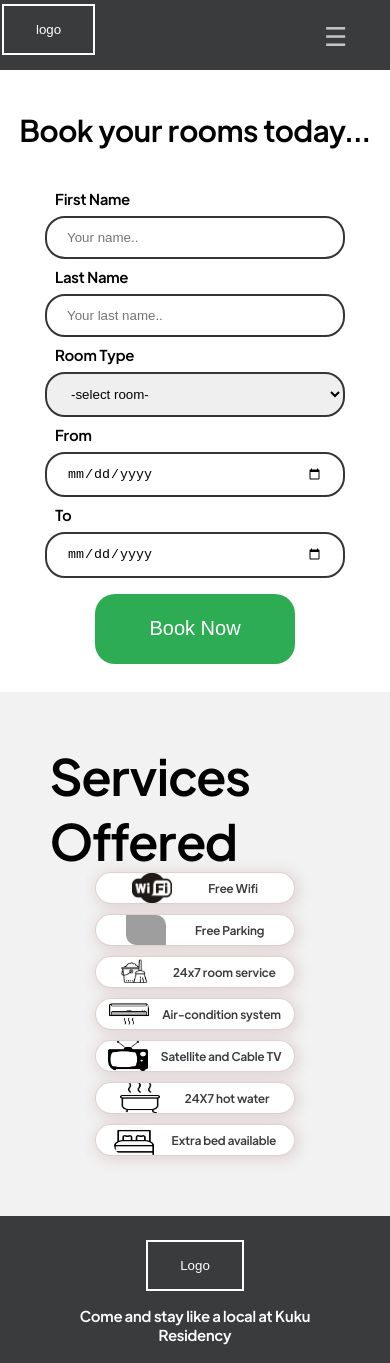
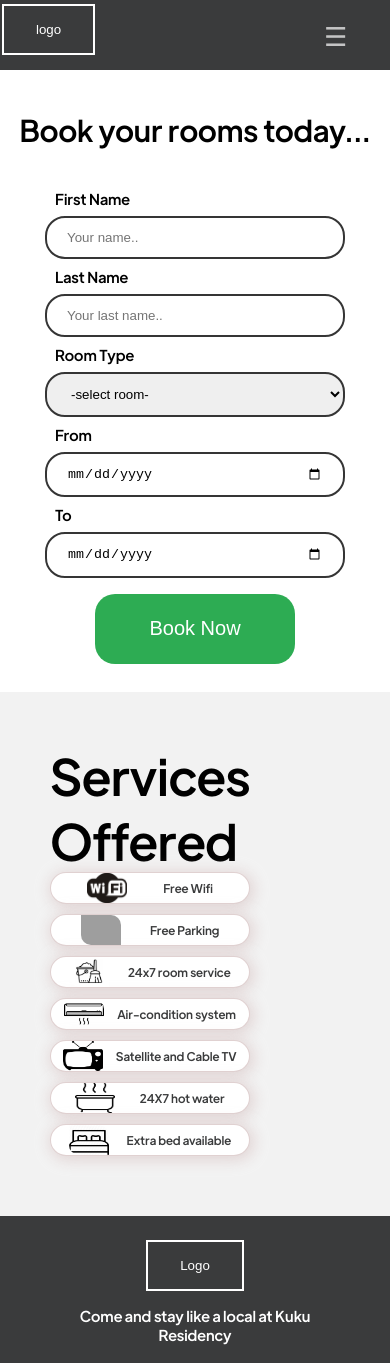
Before and after one commit to agentblues22/hotel-booking-test, a Next.js app: page /bookings in a window 390 px wide. Shown: the top 1363 px of the page. Built offline with nearby package versions, Linux system fonts and the light colour scheme; grey boxes are pictures that could not be loaded.

Commit message:
stable change again.

```diff
--- a/components/Icongallery.module.css
+++ b/components/Icongallery.module.css
@@ -31,13 +31,14 @@
   font-size: 12px;
 }
 
-@media only screen and (max-width: 1200px) {
+@media only screen and (max-width: 1500px) {
   .imagegallery_main {
     padding: 30px 10px 30px 10px;
     display: flex;
-    flex-direction: column;
+    flex-direction: row;
     flex-wrap: wrap;
-    justify-content: space-evenly;
+    justify-content: space-between;
+    justify-self: center;
   }
 
   .imagegallery_container {
--- a/styles/discover.module.css
+++ b/styles/discover.module.css
@@ -27,7 +27,7 @@
   border-bottom: 2px solid rgba(0, 0, 0, 0.4);
   border-right: 1px solid rgba(0, 0, 0, 0.4);
   display: grid;
-  grid-template-columns: 500px 800px;
+  grid-template-columns: 400px 700px;
   grid-template-rows: auto;
   grid-template-areas: "contain1 contain2 ";
   border-radius: 20px;
@@ -60,7 +60,7 @@
   font-weight: bold;
 }
 
-@media only screen and (max-width: 1200px) {
+@media only screen and (max-width: 1300px) {
   .room_container {
     display: flex;
     flex-direction: column;
```
